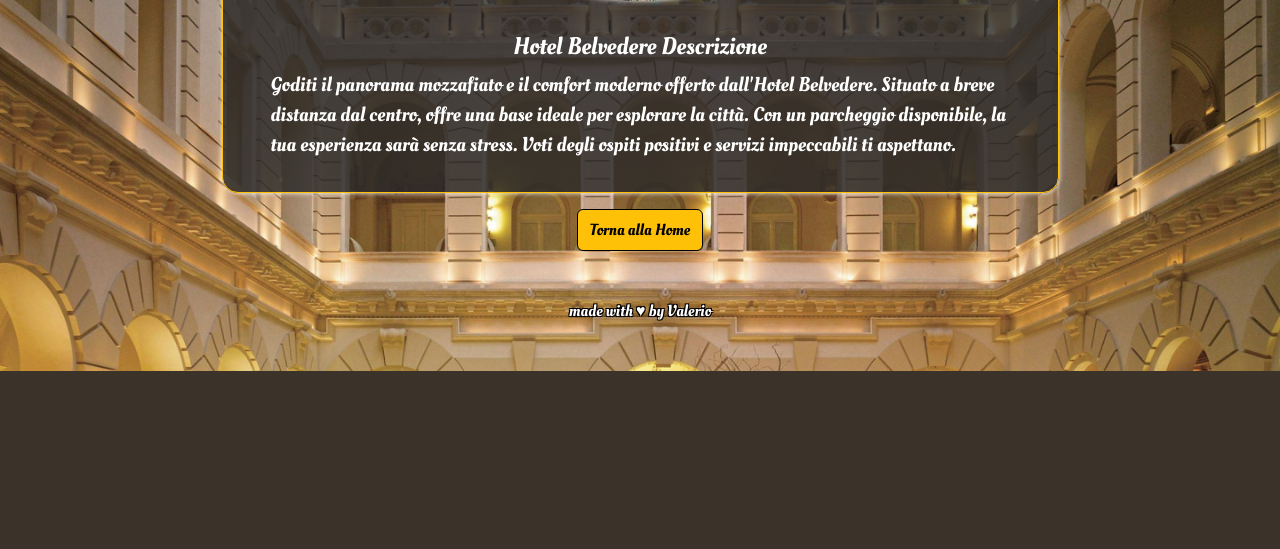
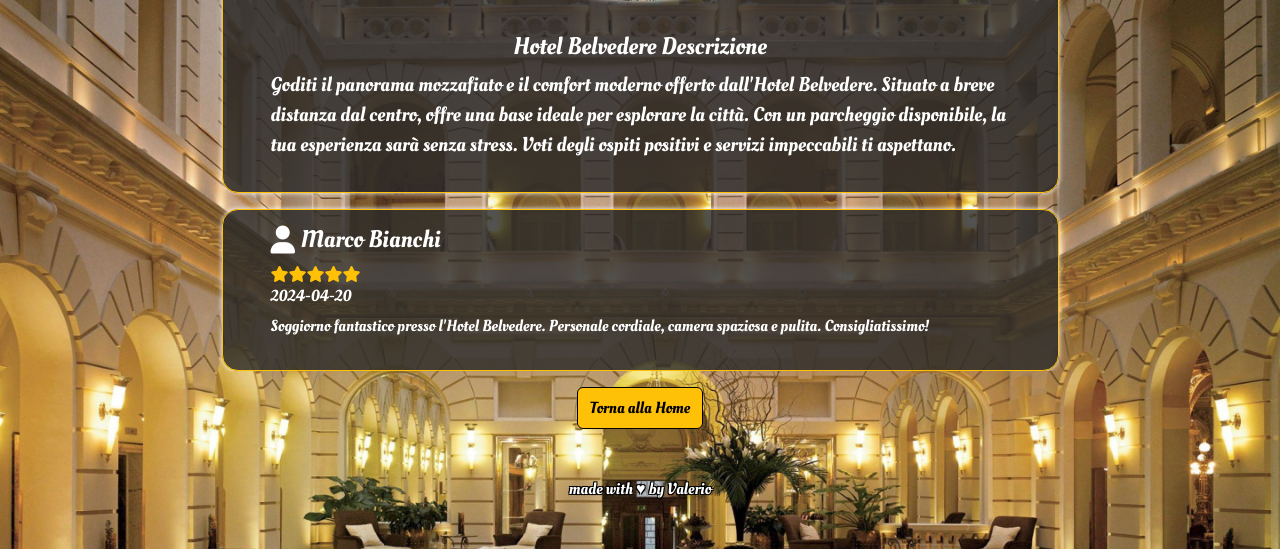
Before and after one commit to Valerio-Catellani/php-hotel, a PHP site: page /details/pages.php?hotelId=1 in a window 1280 px wide. Shown: the part 849-1398 px from the top of the page. Before the commit the page ends 1220 px from the top, so only its background shows below. Run offline with PHP 8.4, Linux system fonts and the light colour scheme; the visitor is signed in with stand-in values (Sample User, id 1); some web fonts are replaced.

Commit message:
added carusel of comments

```diff
--- a/Controllers/auth.php
+++ b/Controllers/auth.php
@@ -12,9 +12,8 @@ if (!empty($_POST["email"]) && !empty($_POST["password"])) {
     $authenticated = array_filter($users, function ($element) use ($email, $password) {
         return $element["email"] === $email && $element["password"] === $password;
     });
-    var_dump($authenticated);
     if (count($authenticated) > 0) {
-        $user = array_shift($authenticated); //
+        $user = array_shift($authenticated);
         $_SESSION["userId"] = $user['id'];
         $_SESSION["name"] = $user['name'];
         header("Location: ../index.php");
--- /dev/null
+++ b/Models/comments.php
@@ -0,0 +1,416 @@
+<?php
+
+$comments = [
+    [
+        'id' => 1,
+        'name' => 'Marco Bianchi',
+        'text' => 'Soggiorno fantastico presso l\'Hotel Belvedere. Personale cordiale, camera spaziosa e pulita. Consigliatissimo!',
+        'rating' => 5,
+        'date' => '2024-04-20',
+        'hotel_id' => 1,
+    ],
+    [
+        'id' => 2,
+        'name' => 'Chiara Esposito',
+        'text' => 'Hotel Futuro non ha corrisposto alle aspettative. Struttura datata e servizio scadente. Da evitare.',
+        'rating' => 2,
+        'date' => '2024-03-15',
+        'hotel_id' => 2,
+    ],
+    [
+        'id' => 3,
+        'name' => 'Alessandro Ferrari',
+        'text' => 'Soggiorno piacevole presso l\'Hotel Rivamare. Posizione fantastica, proprio di fronte al mare. Personale gentile e disponibile.',
+        'rating' => 4,
+        'date' => '2024-04-10',
+        'hotel_id' => 3,
+    ],
+    [
+        'id' => 4,
+        'name' => 'Laura Moretti',
+        'text' => 'Hotel Bellavista è stato un sogno! Vista mozzafiato e servizio impeccabile. Torneremo sicuramente.',
+        'rating' => 5,
+        'date' => '2024-05-01',
+        'hotel_id' => 4,
+    ],
+    [
+        'id' => 5,
+        'name' => 'Davide Russo',
+        'text' => 'Hotel Milano è una buona scelta per chi vuole essere vicino al centro. Camere pulite e personale cortese.',
+        'rating' => 4,
+        'date' => '2024-04-25',
+        'hotel_id' => 5,
+    ],
+    [
+        'id' => 6,
+        'name' => 'Elena Conti',
+        'text' => 'Soggiorno eccellente presso l\'Hotel Splendido. Atmosfera rilassante e servizio di alta qualità. Lo consiglio vivamente.',
+        'rating' => 5,
+        'date' => '2024-04-05',
+        'hotel_id' => 6,
+    ],
+    [
+        'id' => 7,
+        'name' => 'Fabio Martini',
+        'text' => 'Hotel Vista Mare offre una vista spettacolare sul mare. Perfetto per una vacanza rilassante. Ci torneremo sicuramente!',
+        'rating' => 4,
+        'date' => '2024-04-18',
+        'hotel_id' => 7,
+    ],
+    [
+        'id' => 8,
+        'name' => 'Silvia Costa',
+        'text' => 'Hotel Panorama ha una vista mozzafiato sulla città. Servizio impeccabile e camere confortevoli. Ottimo rapporto qualità-prezzo.',
+        'rating' => 5,
+        'date' => '2024-04-30',
+        'hotel_id' => 8,
+    ],
+    [
+        'id' => 9,
+        'name' => 'Giacomo Ferrari',
+        'text' => 'Soggiorno piacevole presso l\'Hotel Sole. Posizione comoda e atmosfera accogliente. Buon rapporto qualità-prezzo.',
+        'rating' => 4,
+        'date' => '2024-04-22',
+        'hotel_id' => 9,
+    ],
+    [
+        'id' => 10,
+        'name' => 'Martina De Luca',
+        'text' => 'Hotel Luna è stato un\'esperienza fantastica! Personale gentile, camere spaziose e pulite. Torneremo sicuramente.',
+        'rating' => 5,
+        'date' => '2024-04-12',
+        'hotel_id' => 10,
+    ],
+    [
+        'id' => 11,
+        'name' => 'Francesca Romano',
+        'text' => 'Hotel Mare e Monti offre una vista mozzafiato sul mare e sulle montagne. Atmosfera rilassante e personale cordiale.',
+        'rating' => 5,
+        'date' => '2024-04-08',
+        'hotel_id' => 11,
+    ],
+    [
+        'id' => 12,
+        'name' => 'Antonio Rossetti',
+        'text' => 'Soggiorno piacevole presso l\'Hotel Le Palme. Struttura accogliente e personale disponibile. Ottimo rapporto qualità-prezzo.',
+        'rating' => 4,
+        'date' => '2024-04-19',
+        'hotel_id' => 12,
+    ],
+    [
+        'id' => 13,
+        'name' => 'Elena Santoro',
+        'text' => 'Hotel La Pineta è immerso nella natura, perfetto per una fuga dalla città. Atmosfera tranquilla e personale cordiale.',
+        'rating' => 4,
+        'date' => '2024-03-30',
+        'hotel_id' => 13,
+    ],
+    [
+        'id' => 14,
+        'name' => 'Roberto Bianchi',
+        'text' => 'Hotel I Tigli offre un\'esperienza autentica sotto gli alberi secolari. Atmosfera accogliente e personale disponibile.',
+        'rating' => 5,
+        'date' => '2024-04-14',
+        'hotel_id' => 14,
+    ],
+    [
+        'id' => 15,
+        'name' => 'Anna Ferrara',
+        'text' => 'Soggiorno romantico presso l\'Hotel Rosa. Atmosfera suggestiva e personale attento alle esigenze degli ospiti.',
+        'rating' => 4,
+        'date' => '2024-04-17',
+        'hotel_id' => 15,
+    ],
+    [
+        'id' => 16,
+        'name' => 'Simone Rizzo',
+        'text' => 'Hotel Mediterraneo offre una vera esperienza culinaria del Mediterraneo. Cibo delizioso e personale cortese.',
+        'rating' => 4,
+        'date' => '2024-04-23',
+        'hotel_id' => 16,
+    ],
+    [
+        'id' => 17,
+        'name' => 'Luisa Martini',
+        'text' => 'Hotel Gardenia è un\'oasi di pace nel verde. Atmosfera rilassante e personale disponibile.',
+        'rating' => 4,
+        'date' => '2024-04-26',
+        'hotel_id' => 17,
+    ],
+    [
+        'id' => 18,
+        'name' => 'Riccardo Rossi',
+        'text' => 'Soggiorno piacevole presso l\'Hotel Stella. Struttura accogliente e personale cortese.',
+        'rating' => 3,
+        'date' => '2024-04-29',
+        'hotel_id' => 18,
+    ],
+    [
+        'id' => 19,
+        'name' => 'Sara Esposito',
+        'text' => 'Hotel Lido è stato un\'oasi di relax sulla costa. Atmosfera accogliente e personale disponibile.',
+        'rating' => 4,
+        'date' => '2024-04-16',
+        'hotel_id' => 19,
+    ],
+    [
+        'id' => 20,
+        'name' => 'Paolo Moretti',
+        'text' => 'Hotel Panettone offre un soggiorno confortevole e un\'ottima colazione. Personale cortese e attento.',
+        'rating' => 5,
+        'date' => '2024-04-21',
+        'hotel_id' => 20,
+    ],
+    [
+        'id' => 21,
+        'name' => 'Giulia Rossi',
+        'text' => 'Hotel Belvedere è stata una piacevole sorpresa! Camere confortevoli e pulite, colazione abbondante. Lo consiglio!',
+        'rating' => 4,
+        'date' => '2024-05-03',
+        'hotel_id' => 1,
+    ],
+    [
+        'id' => 22,
+        'name' => 'Mario Esposito',
+        'text' => 'Hotel Futuro ha bisogno di miglioramenti. Struttura vecchia e poco curata. Il personale è stato però cortese.',
+        'rating' => 3,
+        'date' => '2024-04-26',
+        'hotel_id' => 2,
+    ],
+    [
+        'id' => 23,
+        'name' => 'Francesca Bianchi',
+        'text' => 'Soggiorno rilassante presso l\'Hotel Rivamare. Posizione ottima e personale gentile. Torneremo sicuramente!',
+        'rating' => 5,
+        'date' => '2024-04-14',
+        'hotel_id' => 3,
+    ],
+    [
+        'id' => 24,
+        'name' => 'Luigi Ferrari',
+        'text' => 'Hotel Bellavista è stato un sogno! Vista spettacolare e servizio impeccabile. Consigliatissimo!',
+        'rating' => 5,
+        'date' => '2024-05-02',
+        'hotel_id' => 4,
+    ],
+    [
+        'id' => 25,
+        'name' => 'Elena Moretti',
+        'text' => 'Hotel Milano è stata una piacevole scoperta. Camere pulite e personale cordiale. Buon rapporto qualità-prezzo.',
+        'rating' => 4,
+        'date' => '2024-04-28',
+        'hotel_id' => 5,
+    ],
+    [
+        'id' => 26,
+        'name' => 'Paolo Santoro',
+        'text' => 'Hotel Splendido offre un soggiorno lussuoso e confortevole. Atmosfera rilassante e personale attento.',
+        'rating' => 5,
+        'date' => '2024-04-16',
+        'hotel_id' => 6,
+    ],
+    [
+        'id' => 27,
+        'name' => 'Giorgia Martini',
+        'text' => 'Hotel Vista Mare è un\'oasi di pace con vista sul mare. Atmosfera rilassante e personale cordiale.',
+        'rating' => 4,
+        'date' => '2024-04-29',
+        'hotel_id' => 7,
+    ],
+    [
+        'id' => 28,
+        'name' => 'Luca Rossetti',
+        'text' => 'Hotel Panorama offre una vista mozzafiato sulla città. Struttura moderna e personale cortese.',
+        'rating' => 5,
+        'date' => '2024-04-20',
+        'hotel_id' => 8,
+    ],
+    [
+        'id' => 29,
+        'name' => 'Valentina Ferrari',
+        'text' => 'Soggiorno piacevole presso l\'Hotel Sole. Atmosfera accogliente e personale disponibile. Ottimo rapporto qualità-prezzo.',
+        'rating' => 4,
+        'date' => '2024-04-24',
+        'hotel_id' => 9,
+    ],
+    [
+        'id' => 30,
+        'name' => 'Fabrizio Conti',
+        'text' => 'Hotel Luna è stato un\'esperienza indimenticabile! Camere spaziose e pulite, personale cortese. Torneremo sicuramente.',
+        'rating' => 5,
+        'date' => '2024-04-18',
+        'hotel_id' => 10,
+    ],
+    [
+        'id' => 31,
+        'name' => 'Giorgio Morelli',
+        'text' => 'Hotel Mare e Monti offre una vista spettacolare e un ambiente rilassante. Personale cordiale e disponibile.',
+        'rating' => 4,
+        'date' => '2024-04-30',
+        'hotel_id' => 11,
+    ],
+    [
+        'id' => 32,
+        'name' => 'Elisa Santoro',
+        'text' => 'Soggiorno piacevole presso l\'Hotel Le Palme. Atmosfera accogliente e personale cortese. Buon rapporto qualità-prezzo.',
+        'rating' => 4,
+        'date' => '2024-05-01',
+        'hotel_id' => 12,
+    ],
+    [
+        'id' => 33,
+        'name' => 'Daniele Lombardi',
+        'text' => 'Hotel La Pineta è immerso nella natura, perfetto per una fuga dalla città. Personale cordiale e atmosfera tranquilla.',
+        'rating' => 4,
+        'date' => '2024-05-02',
+        'hotel_id' => 13,
+    ],
+    [
+        'id' => 34,
+        'name' => 'Martina Ferrari',
+        'text' => 'Hotel I Tigli è stato un\'oasi di pace sotto gli alberi secolari. Atmosfera accogliente e personale disponibile.',
+        'rating' => 5,
+        'date' => '2024-05-03',
+        'hotel_id' => 14,
+    ],
+    [
+        'id' => 35,
+        'name' => 'Andrea Romano',
+        'text' => 'Soggiorno romantico presso l\'Hotel Rosa. Atmosfera suggestiva e personale attento. Ottimo per una fuga di coppia.',
+        'rating' => 5,
+        'date' => '2024-05-04',
+        'hotel_id' => 15,
+    ],
+    [
+        'id' => 36,
+        'name' => 'Giovanni Esposito',
+        'text' => 'Hotel Mediterraneo offre un\'esperienza culinaria autentica del Mediterraneo. Cibo delizioso e atmosfera accogliente.',
+        'rating' => 4,
+        'date' => '2024-05-05',
+        'hotel_id' => 16,
+    ],
+    [
+        'id' => 37,
+        'name' => 'Alice Rizzo',
+        'text' => 'Hotel Gardenia è un\'oasi di pace nel verde. Atmosfera rilassante e personale cordiale. Consigliato per una pausa relax.',
+        'rating' => 4,
+        'date' => '2024-05-06',
+        'hotel_id' => 17,
+    ],
+    [
+        'id' => 38,
+        'name' => 'Marco Bianco',
+        'text' => 'Soggiorno piacevole presso l\'Hotel Stella. Struttura accogliente e personale disponibile. Buon rapporto qualità-prezzo.',
+        'rating' => 3,
+        'date' => '2024-05-07',
+        'hotel_id' => 18,
+    ],
+    [
+        'id' => 39,
+        'name' => 'Elisa Ferrari',
+        'text' => 'Hotel Lido è stata una piacevole scoperta sulla costa. Atmosfera accogliente e personale cordiale. Consigliato per una vacanza rilassante.',
+        'rating' => 4,
+        'date' => '2024-05-08',
+        'hotel_id' => 19,
+    ],
+    [
+        'id' => 40,
+        'name' => 'Giacomo Bianchi',
+        'text' => 'Hotel Panettone offre un\'esperienza confortevole e un\'ottima colazione. Personale cortese e disponibile. Consigliato!',
+        'rating' => 5,
+        'date' => '2024-05-09',
+        'hotel_id' => 20,
+    ],
+    [
+        'id' => 41,
+        'name' => 'Laura Conti',
+        'text' => 'Hotel Belvedere è stato un soggiorno meraviglioso! Vista mozzafiato e personale cortese. Torneremo sicuramente.',
+        'rating' => 5,
+        'date' => '2024-05-10',
+        'hotel_id' => 1,
+    ],
+    [
+        'id' => 42,
+        'name' => 'Federico Martini',
+        'text' => 'Hotel Futuro ha bisogno di miglioramenti. Struttura vecchia e servizio non all\'altezza delle aspettative.',
+        'rating' => 2,
+        'date' => '2024-05-11',
+        'hotel_id' => 2,
+    ],
+    [
+        'id' => 43,
+        'name' => 'Silvia Esposito',
+        'text' => 'Soggiorno rilassante presso l\'Hotel Rivamare. Atmosfera tranquilla e personale disponibile. Consigliato!',
+        'rating' => 4,
+        'date' => '2024-05-12',
+        'hotel_id' => 3,
+    ],
+    [
+        'id' => 44,
+        'name' => 'Roberto Ferrari',
+        'text' => 'Hotel Bellavista offre una vista mozzafiato e un servizio impeccabile. Esperienza indimenticabile!',
+        'rating' => 5,
+        'date' => '2024-05-13',
+        'hotel_id' => 4,
+    ],
+    [
+        'id' => 45,
+        'name' => 'Valentina Romano',
+        'text' => 'Hotel Milano è stata una piacevole scoperta! Camere confortevoli e personale cortese. Ottimo rapporto qualità-prezzo.',
+        'rating' => 4,
+        'date' => '2024-05-14',
+        'hotel_id' => 5,
+    ],
+    [
+        'id' => 46,
+        'name' => 'Davide Bianchi',
+        'text' => 'Hotel Splendido offre un soggiorno lussuoso e confortevole. Atmosfera rilassante e personale attento. Consigliato!',
+        'rating' => 5,
+        'date' => '2024-05-15',
+        'hotel_id' => 6,
+    ],
+    [
+        'id' => 47,
+        'name' => 'Martina Rizzo',
+        'text' => 'Hotel Vista Mare è un posto incantevole per una vacanza rilassante. Atmosfera tranquilla e personale cordiale.',
+        'rating' => 4,
+        'date' => '2024-05-16',
+        'hotel_id' => 7,
+    ],
+    [
+        'id' => 48,
+        'name' => 'Marco Santoro',
+        'text' => 'Hotel Panorama offre una vista spettacolare sulla città. Struttura moderna e personale cortese. Torneremo sicuramente.',
+        'rating' => 5,
+        'date' => '2024-05-17',
+        'hotel_id' => 8,
+    ],
+    [
+        'id' => 49,
+        'name' => 'Anna Morelli',
+        'text' => 'Soggiorno piacevole presso l\'Hotel Sole. Atmosfera accogliente e personale disponibile. Consigliato per una vacanza in città.',
+        'rating' => 4,
+        'date' => '2024-05-18',
+        'hotel_id' => 9,
+    ],
+    [
+        'id' => 50,
+        'name' => 'Paolo Conti',
+        'text' => 'Hotel Luna è stato un soggiorno indimenticabile! Camere spaziose e personale cortese. Ottima esperienza!',
+        'rating' => 5,
+        'date' => '2024-05-19',
+        'hotel_id' => 10,
+    ],
+];
+
+function getComments($comments)
+{
+    $results = array_filter($comments, function ($element) {
+        return $element['hotel_id'] == $_GET['hotelId'];
+    });
+    if (count($results) > 0) {
+        return $results;
+    } else {
+        //gestisci no commenti
+    }
+}
--- a/details/pages.php
+++ b/details/pages.php
@@ -8,6 +8,8 @@ if (!isset($_SESSION['userId'])) {
 
 include_once __DIR__ . "/../Models/hotel.php";
 $findedHotel = getHotels_by_id($hotels);
+include __DIR__ . "/../Models/comments.php";
+$comments = getComments($comments);
 
 include __DIR__ . "/../Controllers/generateHotel.php";
 $template = generateHotelTemplate($findedHotel);
@@ -25,15 +27,88 @@ $template = generateHotelTemplate($findedHotel);
     <title>Php Hotel: <?php echo $findedHotel['name'] ?></title>
 </head>
 
-<body class="py-5 text-white">
+<body class="py-5 text-white overflow-x-hidden">
     <?php include __DIR__ . "/../Views/body/header.php"; ?>
     <main class="container d-flex flex-column align-items-center justify-content-center ">
         <?php echo $template; ?>
-        <a href="../index.php" class="text-decoration-none">
+        <div class="overflow-hidden hype-vw-100 d-flex">
+            <div id='comment-container' class="container">
+
+            </div>
+        </div>
+        <a id="back-to-home" href="../index.php" class="text-decoration-none">
             <button href="index.php" class="btn btn-warning w-100 py-2 w-25 border border-black mt-3">Torna alla Home</button>
         </a>
+
     </main>
 </body>
+
+<script defer>
+    const comments = Object.values(<?php echo json_encode($comments); ?>); //array dei commenti
+    const commentContainer = document.getElementById('comment-container');
+    const test = document.getElementById('test');
+
+    carusel(0);
+
+    function carusel(index) {
+        if (document.getElementById('active-comment')) {
+            const activeComment = document.getElementById('active-comment');
+            activeComment.classList.add('active-comment-slide-out');
+            setTimeout(() => {
+                activeComment.remove();
+                index < comments.length - 1 ? index++ : index = 0;
+                carusel(index);
+            }, 600)
+        } else {
+            commentContainer.append(generateCommentTemplate(index));
+            const activeComment = document.getElementById('active-comment');
+            setTimeout(() => {
+                activeComment.classList.add('active-comment-slide-in');
+            }, 200)
+
+            setTimeout(() => {
+                carusel(index);
+            }, 7000)
+        }
+
+    }
+
+
+    function generateCommentTemplate(index) {
+        const stars = starsGenerate(comments[index].rating);
+        const container = document.createElement('div');
+        container.setAttribute('id', "active-comment");
+        container.classList.add('main-color-transparent', 'container', 'border', 'border-warning', 'rounded-4', 'px-5', 'w-75', 'py-3', 'hype-shadow-white', 'mt-3');
+        const temp = `
+                <div class=" d-flex ">
+                    <div class="icon-container d-flex ">
+                        <i class="fa-solid fa-user fs-3"></i>
+                    </div>
+                    <h4 class="username-comment">${comments[index].name}</h4>
+                </div>
+                <div class="comment-stars-container">
+                    ${stars}
+                </div>
+                <h6>${comments[index].date}</h6>
+                <p>${comments[index].text}</p>
+        `
+        container.innerHTML = temp;
+        return container;
+    };
+
+    function starsGenerate(number) {
+        let tmp = '';
+        for (let i = 0; i < 5; i++) {
+            if (i < number) {
+                tmp += '<i class="fa-solid fa-star text-warning"></i>';
+            } else {
+                tmp += '<i class="fa-regular fa-star"></i>';
+            }
+        }
+        return tmp;
+    }
+</script>
+
 
 <?php include __DIR__ . "/../Views/body/footer.php" ?>
 
--- a/style/hype_utility.css
+++ b/style/hype_utility.css
@@ -38,3 +38,7 @@
   background-color: #212222 !important;
   color: rgb(243, 0, 0) !important;
 }
+
+.hype-vw-100{
+    width: 100vw;
+}
--- a/style/main.css
+++ b/style/main.css
@@ -83,7 +83,7 @@ header {
 }
 
 
-/*pages*/
+/****pages******/
 
 .hotel-description {
     max-height: 200px;
@@ -101,7 +101,25 @@ header {
     animation: scrolling 15s linear infinite;
 }
 
-/*search*/
+/* comments */
+
+
+#active-comment {
+    transform: translateX(-100vw);
+}
+
+.active-comment-slide-in {
+    transform: translateX(0) !important;
+    transition: transform 0.5s ease-out;
+}
+
+.active-comment-slide-out {
+    transform: translateX(+100vw) !important;
+    transition: transform 0.5s ease-out;
+
+}
+
+/****search*****/
 
 #search .img-container {
     /*border: #86b7fe 3px solid;*/
@@ -115,18 +133,18 @@ top:-50%;
 }
 
 #search .rotate-negative {
-    animation: negative-rotation 1s ease-out forwards;
+    animation: negative-rotation 0.5s ease-out forwards;
 }
 
 #search .rotate-positive {
     position: absolute;
     top: 0;
     left: 25%;
-    animation: positive-rotation 1s ease-out forwards;
+    animation: positive-rotation 0.5s ease-out forwards;
 }
 
 #search h2 {
-    animation: title-shift 0.5s ease-out forwards;
+    animation: title-shift 1s ease-out forwards;
 }
 
 #search form {
@@ -137,11 +155,13 @@ top:-50%;
 
 tbody tr:nth-child(odd) {
     animation: table-enter-right 0.5s ease-out forwards;
-    /* Proprietà CSS per i <tr> dispari */
 }
 
-/* Seleziona solo i <tr> pari */
+
 tbody tr:nth-child(even) {
     animation: table-enter-left 0.5s ease-out forwards;
-    /* Proprietà CSS per i <tr> pari */
 }
+
+.active-comment-slider {
+    animation: table-enter-right 0.5s ease-out forwards;
+}
```
Also changed, not shown: script/comments.js (added), style/animation.css (line endings or trailing spaces).
